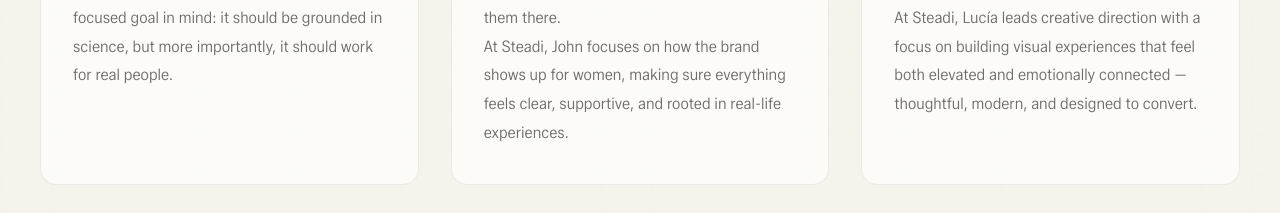
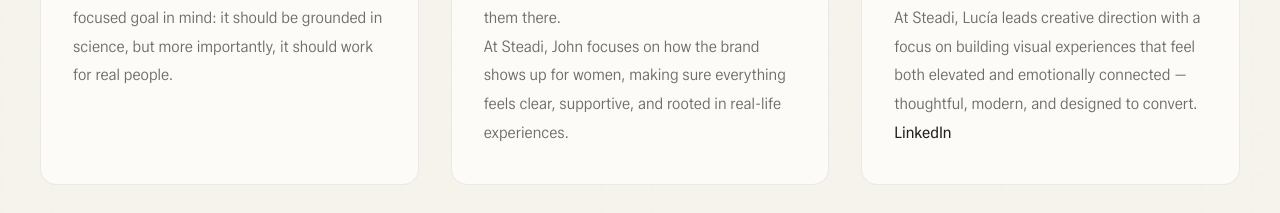
Before and after one commit to strangecole-cell/steadi-website, a plain HTML site: page index.html in a window 1280 px wide. Shown: the part 5440-5653 px from the top of the page. Drawn offline with Linux system fonts and the light colour scheme; a web font is replaced by a local one.

Commit message:
Update index.html
Add Lucia LinkedIn profile link

```diff
--- a/index.html
+++ b/index.html
@@ -300,6 +300,9 @@
           </div>
           <p>Lucía is an Argentine graphic designer based in Uruguay with more than 15 years of experience creating visual identities, packaging, digital experiences, and brand systems across wellness, lifestyle, tech, and public sectors. Her work has spanned international companies, visual communications for the G20 Argentina 2018, and collaborations with both the Government of Buenos Aires and the Argentine National Government.</p>
           <p>At Steadi, Lucía leads creative direction with a focus on building visual experiences that feel both elevated and emotionally connected — thoughtful, modern, and designed to convert.</p>
+          <a href="https://www.linkedin.com/in/lucia-de-santiba%C3%B1es/" target="_blank" rel="noopener noreferrer" class="founder-card__link">
+  LinkedIn
+</a>
         </div>
       </div>
     </div>
```
